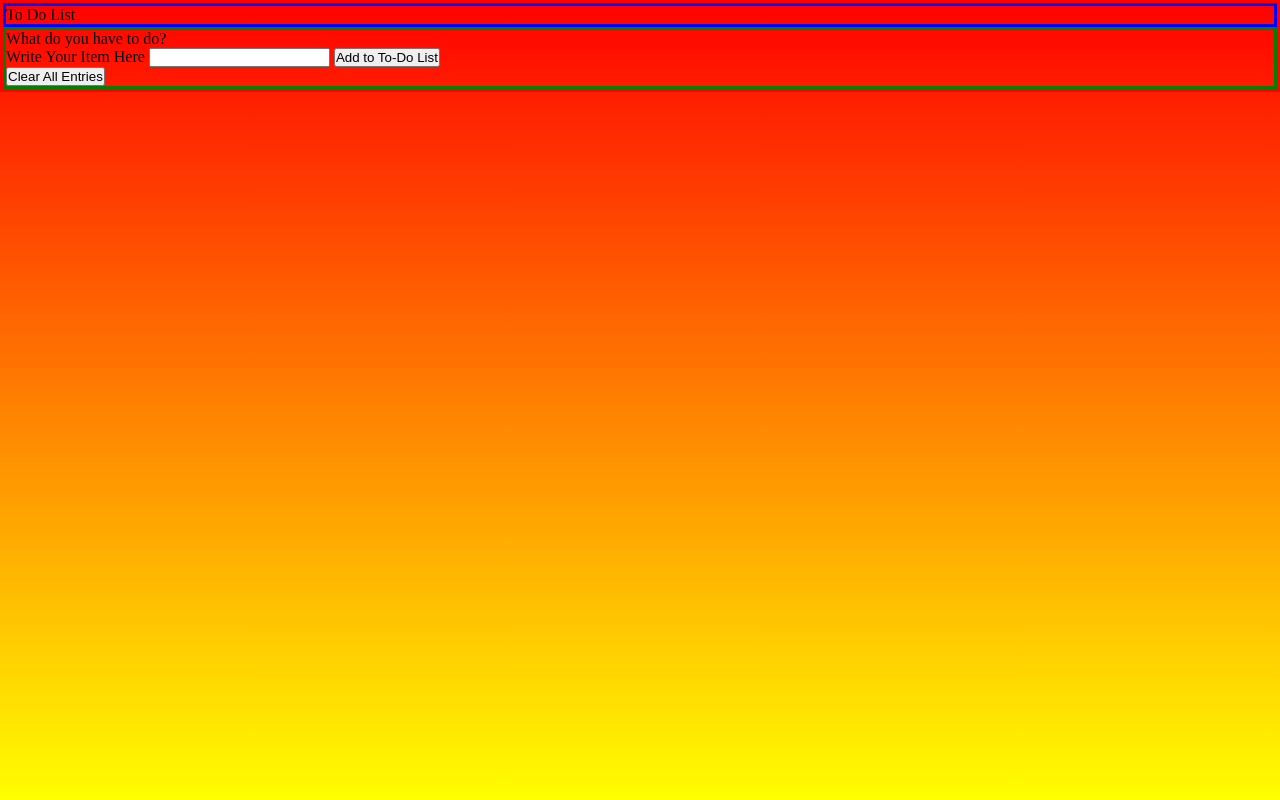
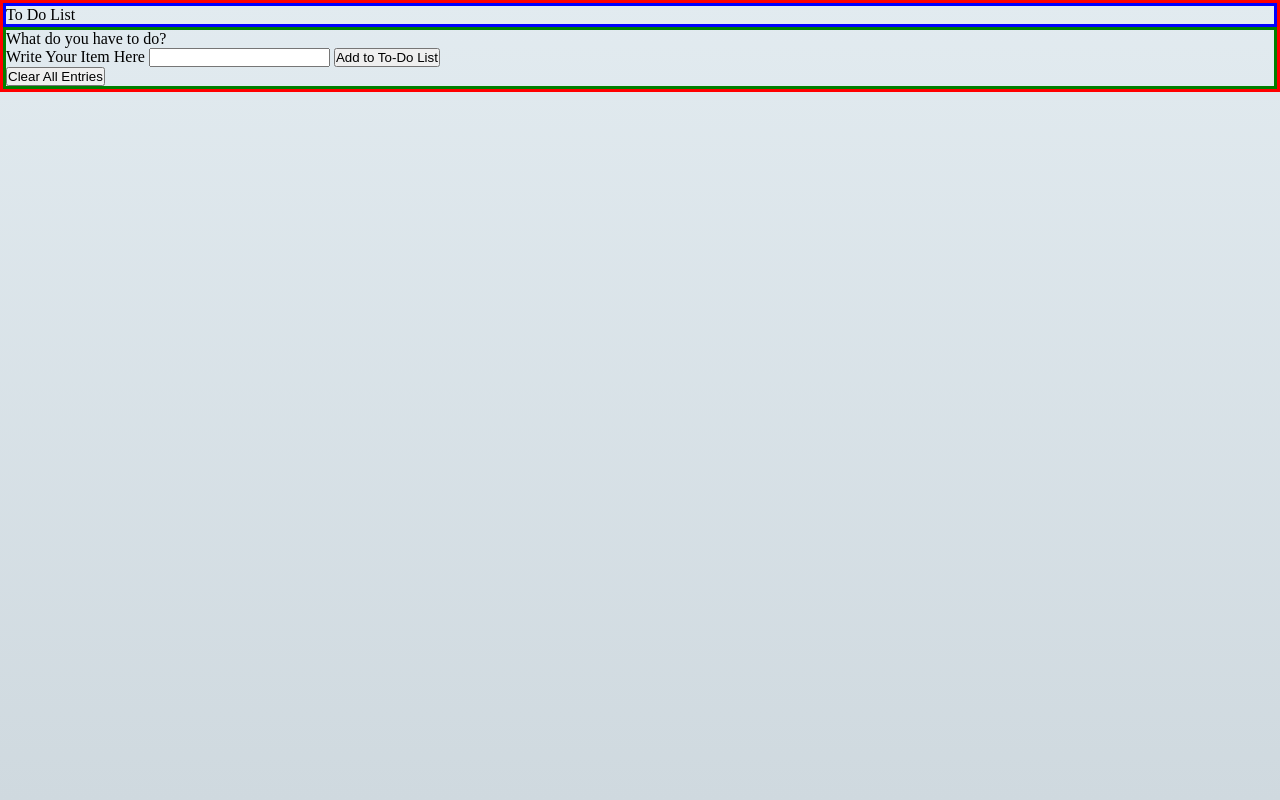
Before and after one commit to awirt/to-do-list, a plain HTML site: page index.html in a window 1280 px wide. Drawn offline with nearby package versions, Linux system fonts and the light colour scheme.

Commit message:
Changed background color

```diff
--- a/styles.css
+++ b/styles.css
@@ -9,7 +9,7 @@ html {
 }
 
 body {
-  background-image: linear-gradient(red, yellow);
+  background-image: linear-gradient(to top, #cfd9df 0%, #e2ebf0 100%);
   height: 100%;
   margin: 0;
   background-repeat: no-repeat;
```
